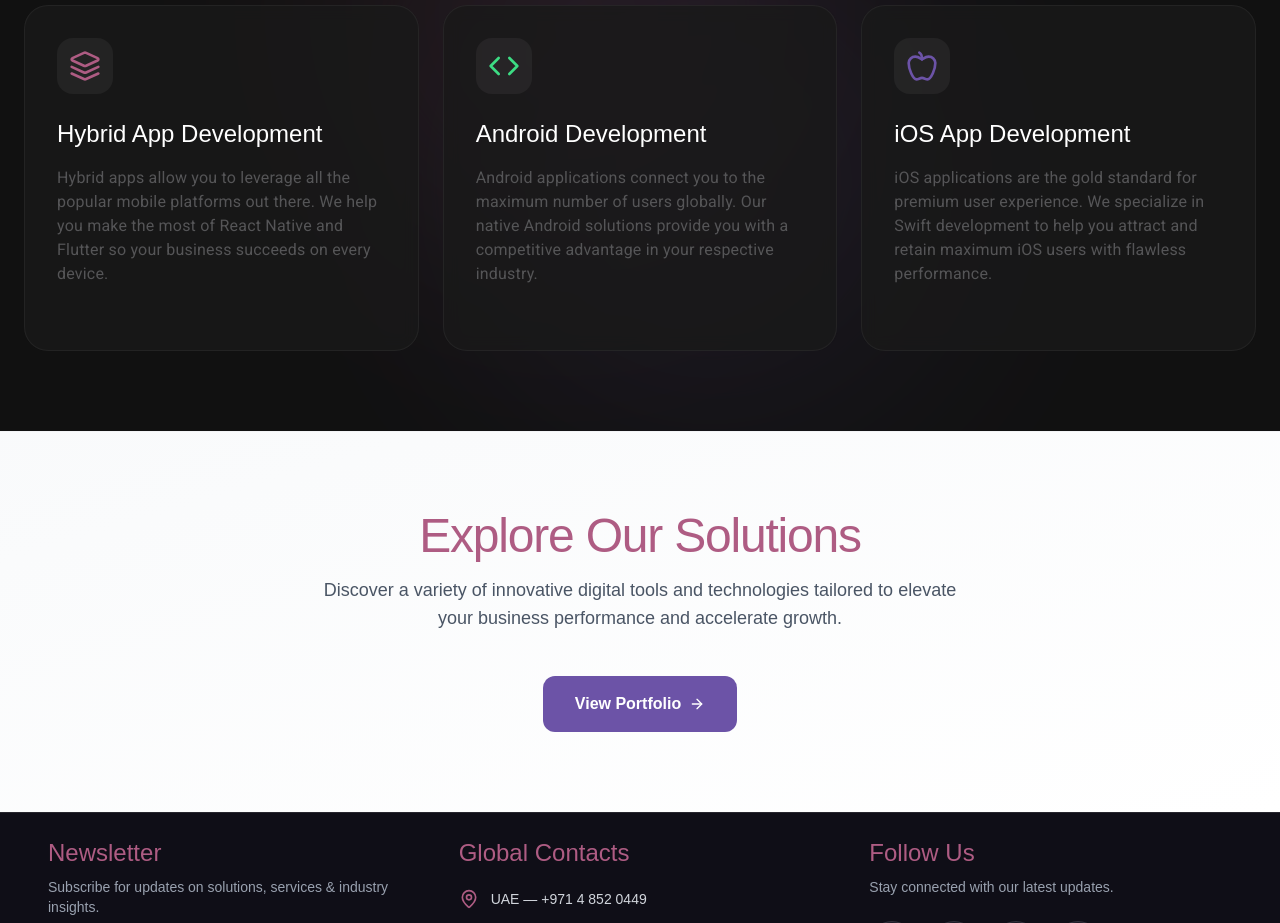
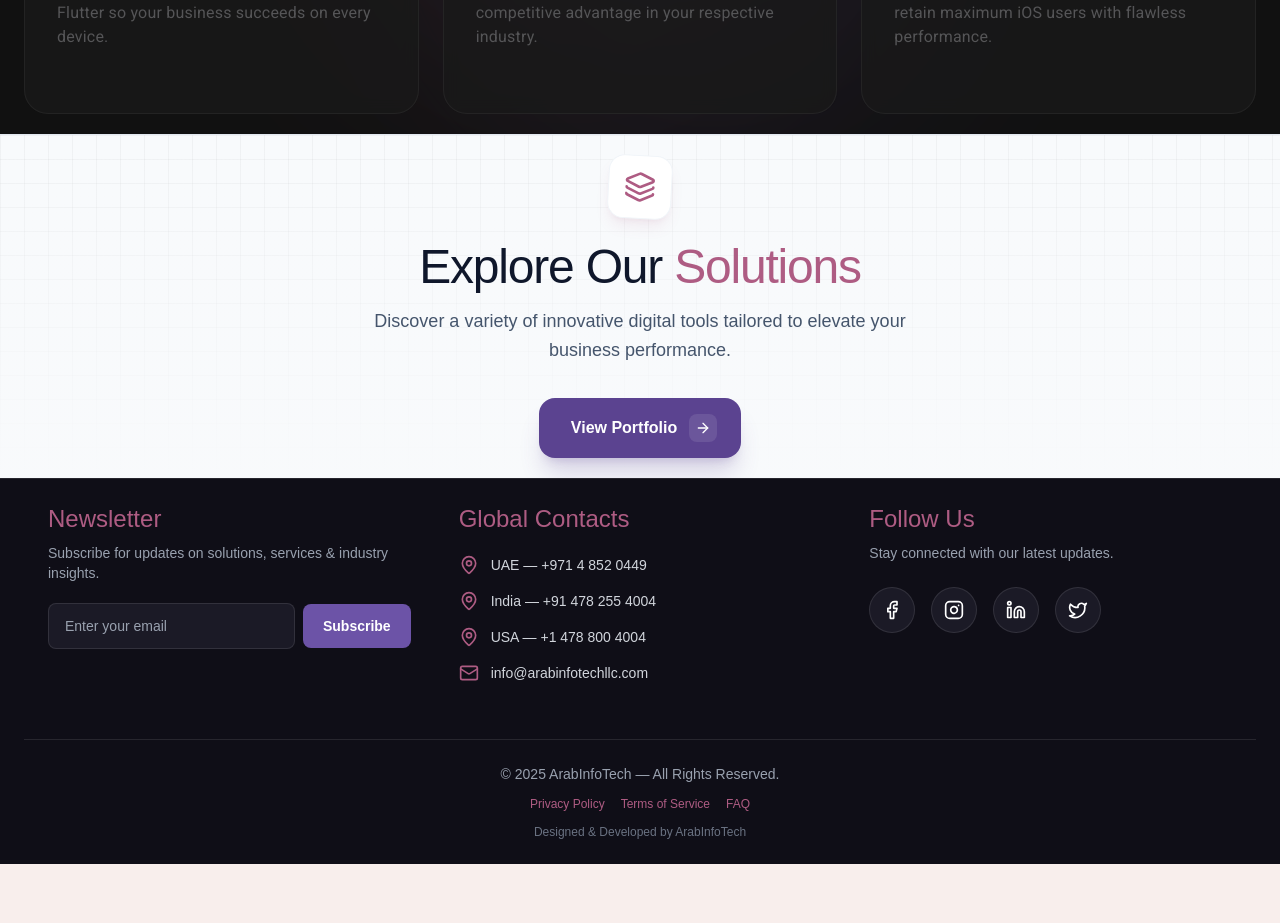
Before and after one commit to alen899-my/arabinfotech, a Next.js app: page /solutions/custom-application in a window 1280 px wide. Shown: the part 1860-2783 px from the top of the page. After the commit the page ends 2724 px from the top, so only its background shows below. Built offline with nearby package versions, Linux system fonts and the light colour scheme; a web font is replaced by a local one.

Commit message:
last page

```diff
--- a/app/solutions/custom-application/page.jsx
+++ b/app/solutions/custom-application/page.jsx
@@ -14,9 +14,9 @@ import {
   LuSearch,
   LuPenTool,
   LuRocket,
-  LuSettings
+  LuSettings,
 } from "react-icons/lu";
-
+import CtaBanner from "@/components/CtaBanner";
 // Animation Variants
 const fadeInUp = {
   hidden: { opacity: 0, y: 30 },
@@ -49,7 +49,7 @@ export default function MobileAppsPage() {
     <div className="w-full bg-white overflow-x-hidden selection:bg-[#ae5c83] selection:text-white">
 
       {/* ---------------- SECTION 1: HERO ---------------- */}
-      <section className="relative pt-32 pb-12 px-6 md:pt-25 md:pb-20 bg-[#fdfbfd] overflow-hidden">
+      <section className="relative pt-32  px-6 md:pt-25 md: bg-[#fdfbfd] overflow-hidden">
         {/* Background Decor */}
         <div className="absolute top-0 right-0 w-1/2 h-full bg-gradient-to-b from-[#f4ebf1] to-transparent -z-10 rounded-bl-[100px]" />
 
@@ -137,7 +137,7 @@ export default function MobileAppsPage() {
         </div>
       </section>
 
-      {/* ---------------- NEW SECTION: INFINITE TECH MARQUEE ---------------- */}
+      {/* ----------------  INFINITE TECH MARQUEE ---------------- */}
       <section className="py-8 bg-white border-y border-gray-100 overflow-hidden">
         <p className="text-center text-xs font-bold text-gray-400 uppercase tracking-widest mb-4">Powering Apps With</p>
         <div className="relative flex w-full overflow-hidden">
@@ -167,7 +167,7 @@ export default function MobileAppsPage() {
       </section>
 
       {/* ---------------- SECTION 2: CONTENT & VIDEO INTEGRATION ---------------- */}
-     <section className="py-12 px-6 bg-white">
+     <section className="py-5 px-6 bg-white">
       <div className="max-w-7xl mx-auto">
         <div className="grid lg:grid-cols-2 gap-10 lg:gap-16 items-center">
 
@@ -236,7 +236,7 @@ export default function MobileAppsPage() {
     </section>
 
     {/* ----------------  STEPS ---------------- */}
-    <section className="py-16 md:py-10 bg-[#fcfcfc] border-t ">
+    <section className=" py-5 px-6 bg-white">
         <div className="max-w-7xl mx-auto px-6">
             <div className="text-center mb-2">
                 <h2 className="text-3xl md:text-4xl momo-font font-bold text-gray-900">How We Build</h2>
@@ -269,7 +269,7 @@ export default function MobileAppsPage() {
     </section>
 
       {/* ---------------- SECTION 3: SERVICES (3 Columns) ---------------- */}
-      <section className="py-20 px-6 bg-[#111] text-white relative overflow-hidden">
+      <section className="py-5 px-6 bg-[#111] text-white relative overflow-hidden">
         {/* Background Gradients */}
         <div className="absolute top-0 left-1/4 w-[500px] h-[500px] bg-[#ae5c83] rounded-full blur-[120px] opacity-10 pointer-events-none" />
         <div className="absolute bottom-0 right-1/4 w-[500px] h-[500px] bg-[#6c53a7] rounded-full blur-[120px] opacity-10 pointer-events-none" />
@@ -314,55 +314,7 @@ export default function MobileAppsPage() {
       </section>
 
       {/* ---------------- SECTION 4: CTA STRIP ---------------- */}
-        <section className="relative z-10 w-full px-4 bg-gradient-to-br from-gray-50 to-white border-t border-gray-100">
-        <div
-          className="
-            w-full
-            py-16 md:py-20 px-6
-            text-center
-            transition-all
-            duration-300
-          "
-        >
-          <h2
-            className="
-              text-3xl md:text-5xl
-              momo-font
-              font-bold
-              text-[#ae5c83]
-              tracking-tight
-              mb-4
-            "
-          >
-            Explore Our Solutions
-          </h2>
-
-          <p className="text-gray-600 mt-3 text-base md:text-lg max-w-2xl mx-auto momo-font mb-8">
-            Discover a variety of innovative digital tools and technologies tailored to elevate
-            your business performance and accelerate growth.
-          </p>
-
-          <Link
-            href="/portfolio"
-            className="
-              inline-flex items-center gap-2
-              mt-3
-              px-8 py-4
-              rounded-xl
-              bg-[#6c53a7]
-              text-white
-              font-semibold
-              hover:bg-[#5b4390]
-              hover:shadow-lg hover:shadow-[#6c53a7]/20
-              hover:-translate-y-1
-              transition-all
-              duration-300
-            "
-          >
-            View Portfolio <LuArrowRight />
-          </Link>
-        </div>
-      </section>
+        <CtaBanner />
     </div>
   );
 }
--- a/app/solutions/custom-software/page.jsx
+++ b/app/solutions/custom-software/page.jsx
@@ -16,7 +16,7 @@ import {
   LuZap,
   LuShieldCheck,
 } from "react-icons/lu";
-
+import CtaBanner from "@/components/CtaBanner";
 // Animation variants for cleaner code
 const fadeInUp = {
   hidden: { opacity: 0, y: 40 },
@@ -129,7 +129,7 @@ export default function Page() {
 
 
       {/* ---------------- FEATURES SECTION (New Content) ---------------- */}
-  <section className="py-8 md:py-20 px-4 md:px-6 bg-white">
+  <section className="py-5 md:py-5 px-4 md:px-6 bg-white">
   {/* Reduced gap on mobile (gap-6) and padding (py-8) */}
   <div className="max-w-7xl mx-auto grid md:grid-cols-2  md:gap-16 items-center">
 
@@ -232,7 +232,7 @@ export default function Page() {
 
 
       {/* ---------------- BENTO GRID SERVICES ---------------- */}
-      <section id="services" className="w-full bg-[#1a1a1a] py-20 px-6 text-white">
+      <section id="services" className="w-full bg-[#1a1a1a] py-5 px-6 text-white">
   <div className="max-w-7xl mx-auto">
 
     {/* Header */}
@@ -350,7 +350,7 @@ export default function Page() {
 
 
       {/* ---------------- HOW WE WORK (Process) ---------------- */}
-      <section className="py-15 bg-[#f8f2f5]">
+      <section className="py-5 bg-[#f8f2f5]">
         <div className="max-w-6xl mx-auto px-6">
             <div className="text-center ">
                 <h2 className="text-3xl md:text-4xl momo-font font-bold text-[#ae5c83]">The Development Process</h2>
@@ -383,59 +383,7 @@ export default function Page() {
             </div>
         </div>
       </section>
-
-      <section className="relative z-10 w-full  px-4 ">
-        <div
-          className="
-            w-full
-
-           border-none
-
-            py-10 px-6
-            text-center
-
-
-            transition-all
-            duration-300
-          "
-        >
-          <h2
-            className="
-              text-3xl md:text-4xl
-              momo-font
-              font-bold
-              text-[#ae5c83]
-              tracking-tight
-            "
-          >
-            Explore Our Solutions
-          </h2>
-
-          <p className="text-gray-600 mt-3 text-base md:text-lg max-w-2xl mx-auto momo-font">
-            Discover a variety of innovative digital tools and technologies tailored to elevate
-            your business performance and accelerate growth.
-          </p>
-
-          <a
-            href="contact"
-            className="
-              inline-block
-              mt-3
-              px-4 py-4
-              rounded-lg
-              bg-[#6c53a7]
-              text-white
-              font-semibold
-              hover:bg-[#5b4390]
-              transition-all
-              duration-300
-              shadow-lg shadow-black/10
-            "
-          >
-            PortFolio →
-          </a>
-        </div>
-      </section>
+        <CtaBanner />
 
     </div>
   );
--- a/app/solutions/domainandserver/google-business/page.jsx
+++ b/app/solutions/domainandserver/google-business/page.jsx
@@ -89,9 +89,9 @@ const GSuitePage = () => {
 
           </div>
 
-          {/* RIGHT: IMAGE */}
+
           <div className="relative w-full h-[400px] lg:h-[480px] rounded-[2rem] overflow-hidden shadow-2xl shadow-slate-200/50 border border-slate-100 group">
-            {/* Replace with a Google Workspace / Office visual */}
+
             <Image
               src="/cloud.gif"
               alt="Google G-Suite Collaboration"
@@ -143,7 +143,7 @@ const GSuitePage = () => {
               {tools.map((tool, idx) => (
                 <div
                   key={idx}
-                  className="bg-slate-50 p-5 rounded-2xl border border-slate-100 hover:border-[#ae5c83]/30 hover:bg-white hover:shadow-lg transition-all duration-300 group"
+                  className="bg-slate-50 p-5 rounded-2xl border border-slate-400 hover:border-[#ae5c83]/30 hover:bg-white hover:shadow-lg transition-all duration-300 group"
                 >
                   <div className="w-10 h-10 bg-white rounded-xl shadow-sm flex items-center justify-center mb-3 text-[#5b4390] group-hover:text-[#ae5c83] transition-colors">
                     {tool.icon}
--- a/app/solutions/softwaresolutions/attendance-payroll-system/page.jsx
+++ b/app/solutions/softwaresolutions/attendance-payroll-system/page.jsx
@@ -2,7 +2,8 @@
 
 import Image from "next/image";
 import React from "react";
-import { motion } from "framer-motion"; // Removed useScroll/useTransform
+import Link from "next/link";
+import { motion } from "framer-motion";
 import {
   Users,
   CreditCard,
@@ -121,6 +122,8 @@ const Page = () => {
             </motion.div>
 
             <motion.div variants={itemVariants} className="pt-4 flex gap-4">
+              <Link href="/contact">
+
               <motion.button
                 whileHover={{ scale: 1.05 }}
                 whileTap={{ scale: 0.95 }}
@@ -129,6 +132,7 @@ const Page = () => {
                 Get Started
                 <ArrowRight size={18} />
               </motion.button>
+                </Link>
             </motion.div>
           </div>
 
--- /dev/null
+++ b/components/CtaBanner.jsx
@@ -0,0 +1,59 @@
+"use client";
+
+import Link from "next/link";
+import { ArrowRight, Layers } from "lucide-react";
+
+const CtaBanner = () => {
+  return (
+    <section className="relative w-full py-5 px-4 bg-slate-50 border-t border-slate-200 overflow-hidden">
+
+      {/* Background Grid Pattern */}
+      <div className="absolute inset-0 bg-[linear-gradient(to_right,#80808012_1px,transparent_1px),linear-gradient(to_bottom,#80808012_1px,transparent_1px)] bg-[size:24px_24px] pointer-events-none" />
+      <div className="absolute inset-0 bg-gradient-to-t from-slate-50 to-transparent pointer-events-none" />
+
+      <div className="max-w-4xl mx-auto relative z-10 text-center">
+
+        {/* Floating Icon */}
+        <div className="w-16 h-16 bg-white rounded-2xl shadow-lg shadow-[#ae5c83]/10 flex items-center justify-center mx-auto mb-6 transform rotate-3 border border-slate-100">
+          <Layers className="w-8 h-8 text-[#ae5c83]" />
+        </div>
+
+        <h2 className="text-4xl md:text-5xl momo-font font-bold text-slate-900 tracking-tight mb-4">
+          Explore Our <span className="text-[#ae5c83]">Solutions</span>
+        </h2>
+
+        <p className="text-slate-600 text-lg max-w-xl mx-auto momo-font mb-8 leading-relaxed">
+          Discover a variety of innovative digital tools tailored to elevate
+          your business performance.
+        </p>
+
+        <div className="flex justify-center">
+          <Link
+            href="/portfolio"
+            className="
+              group
+              flex items-center gap-3
+              pl-8 pr-6 py-4
+              rounded-2xl
+              bg-[#5b4390]
+              text-white
+              font-semibold
+              shadow-xl shadow-[#5b4390]/20
+              hover:bg-[#4a3675]
+              hover:scale-105
+              transition-all
+              duration-300
+            "
+          >
+            <span>View Portfolio</span>
+            <div className="bg-white/10 p-1.5 rounded-lg group-hover:bg-white/20 transition-colors">
+               <ArrowRight className="w-4 h-4" />
+            </div>
+          </Link>
+        </div>
+      </div>
+    </section>
+  );
+};
+
+export default CtaBanner;
--- a/components/QuotePopup.jsx
+++ b/components/QuotePopup.jsx
@@ -25,7 +25,8 @@ export default function QuotePopup({ open, onClose }) {
     "/uxui": "UX / UI Design",
     "/consultancy": "Consultancy",
     "/solutions/custom-software": "Custom Software",
-    "/office365": "Microsoft 365", // Added Route
+    "/office365": "Microsoft 365",
+    "/google-business": "G-Suite"
   };
 
   useEffect(() => {
@@ -52,6 +53,7 @@ export default function QuotePopup({ open, onClose }) {
     "Consultancy",
     "Custom Software",
     "Not sure",
+    "G-Suite"
   ];
 
   const toggleService = (value) => {
```
Also changed, not shown: app/contact/page.js (+0 -26 lines), app/solutions/softwaresolutions/auto-garage-system/page.jsx (+6 -6 lines).
